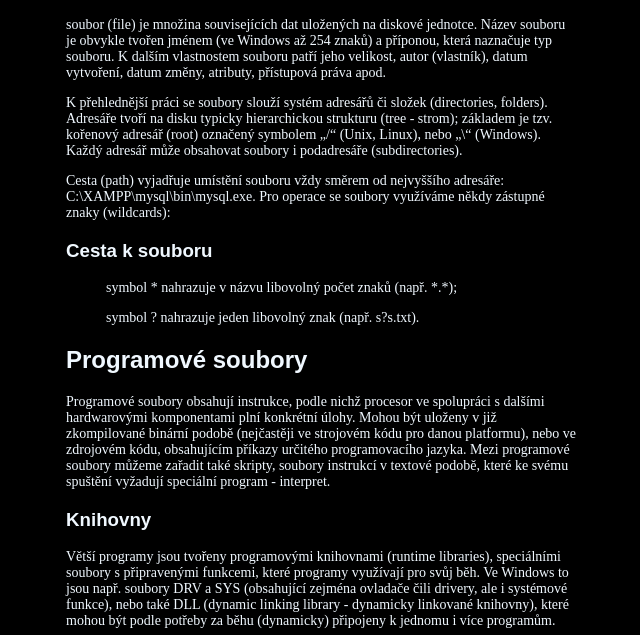
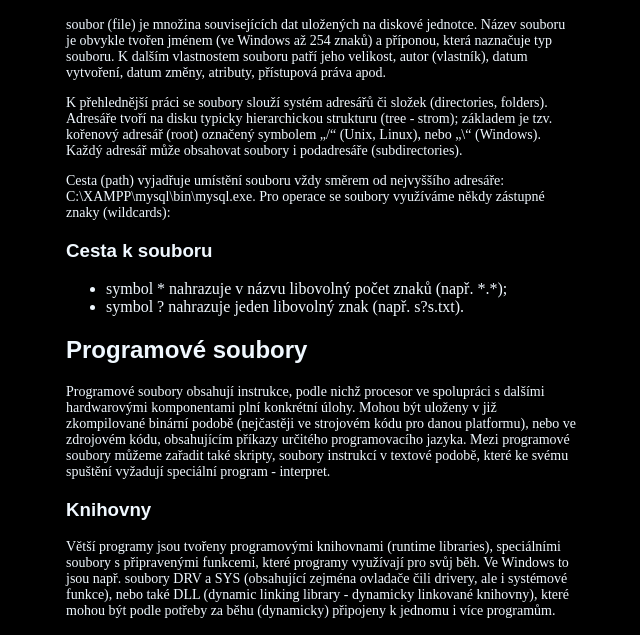
Before and after one commit to kubikxxxx/programy-a-data, a plain HTML site: page a/index.html in a window 1280 px wide. Shown: the part 131-766 px from the top of the page, without its empty margins (318-958 px from the left). Drawn offline with Linux system fonts and the light colour scheme.

Commit message:
Update index.html

```diff
--- a/a/index.html
+++ b/a/index.html
@@ -36,9 +36,9 @@
         </p>
         <h3>Cesta k souboru</h3>
         <ul>
-            <p>symbol * nahrazuje v názvu libovolný počet znaků (např. *.*);</p>
+            <li>symbol * nahrazuje v názvu libovolný počet znaků (např. *.*);</li>
 
-            <p> symbol ? nahrazuje jeden libovolný znak (např. s?s.txt).</p>
+            <li> symbol ? nahrazuje jeden libovolný znak (např. s?s.txt).</li>
         </ul>
         <h2>Programové soubory</h2>
         <p>Programové soubory obsahují instrukce, podle nichž procesor ve
```
